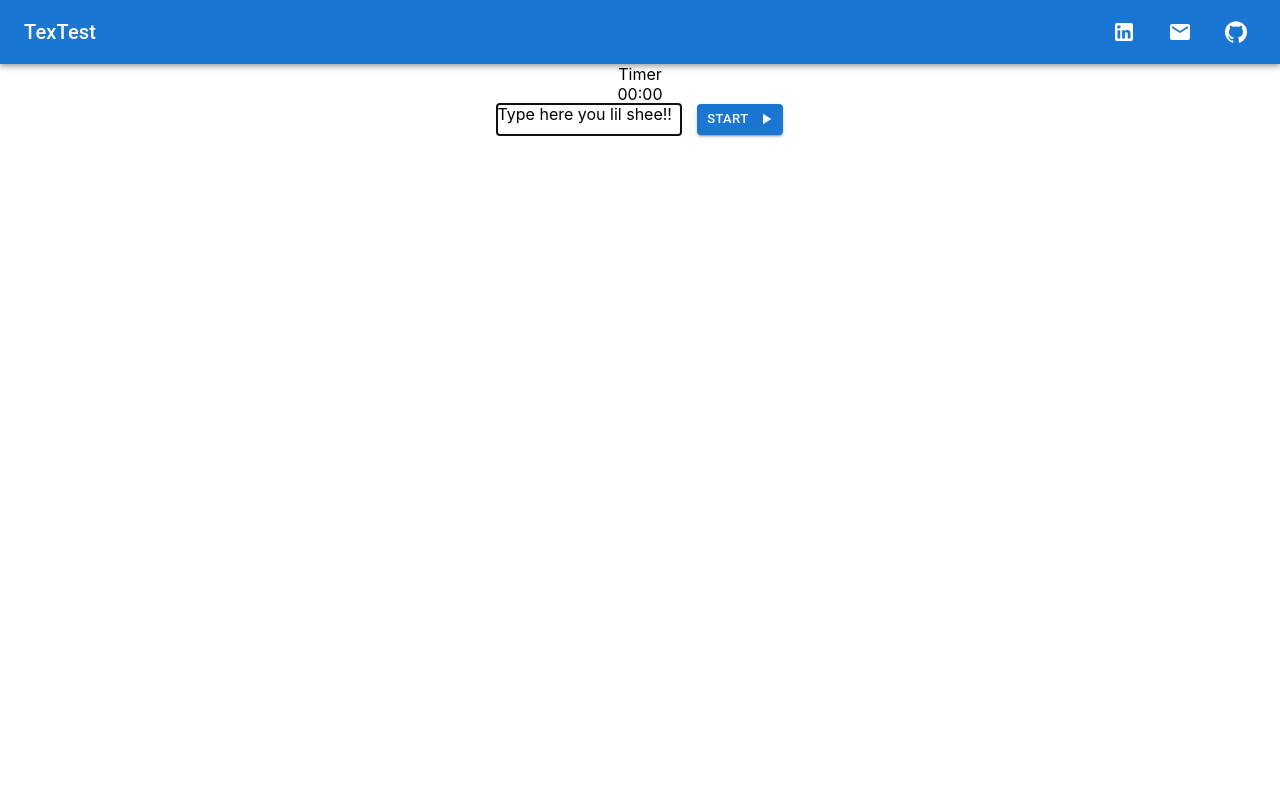
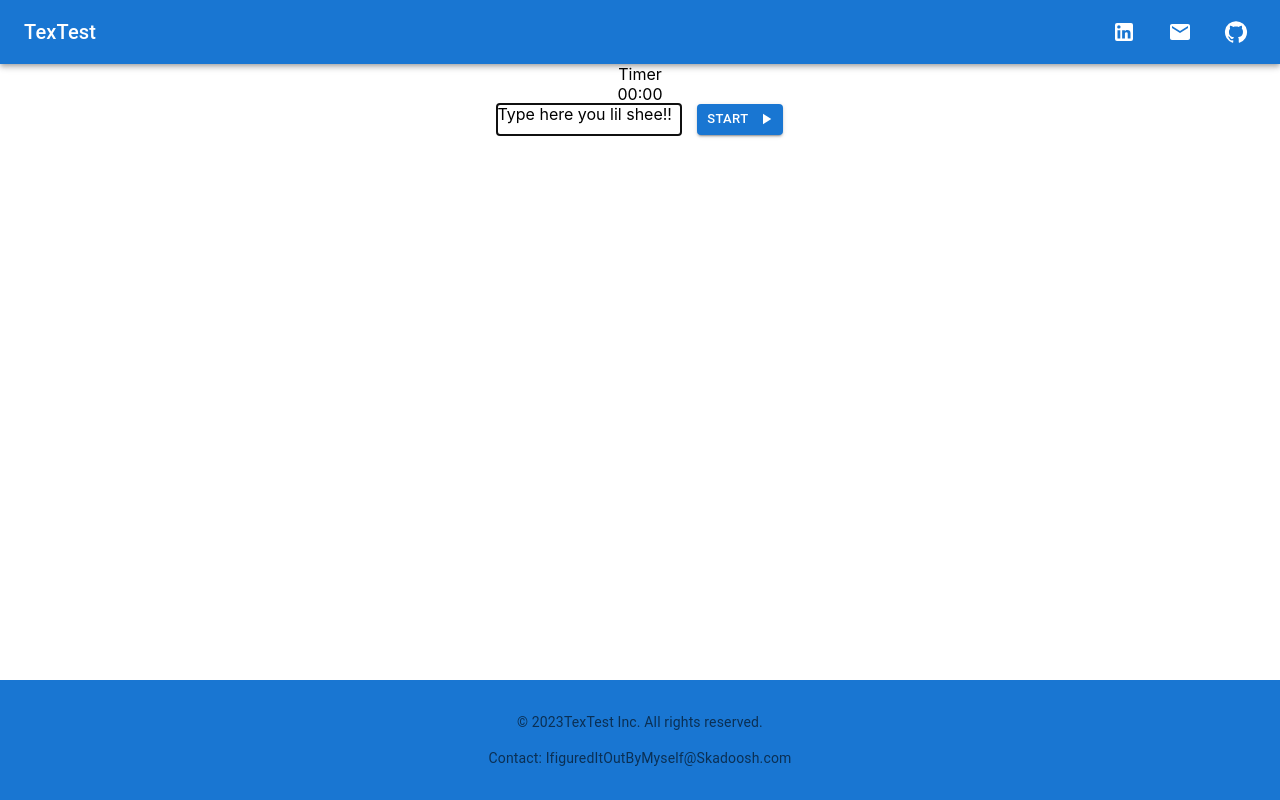
Before and after one commit to yaminiranga/typetest, a React (Create React App) app: page / in a window 1280 px wide. Built offline with nearby package versions, Linux system fonts and the light colour scheme.

Commit message:
footer impl

```diff
--- a/src/App.js
+++ b/src/App.js
@@ -6,7 +6,8 @@ import TypingTest from './components/Typetest';
 import { StartButton } from './components/StartButton';
 import { Timer } from './components/Timer';
 import { useState } from 'react';
-import { Stack } from '@mui/material'
+import { Stack, Typography } from '@mui/material'
+import { Footer } from './components/Footer';
 
 
 
@@ -19,13 +20,15 @@ function App() {
 
   const [isType, setIsType] = useState(false)
   return (
-    <div className="App">
+    <div className="App" style={{ marginBottom: '200px' }} >
       <NavBar></NavBar>
       <Timer isStart={isType && startbtn} ></Timer>
       <Stack spacing={2} direction={'row'} justifyContent={'center'}>
         <TypingArea onFocus={startbtn} setIsTyping={setIsType}></TypingArea>
         <StartButton toggle={toggleStartBtn} isStartBtn={startbtn}></StartButton>
       </Stack>
+      <Footer></Footer>
+
     </div >
   );
 }
--- /dev/null
+++ b/src/components/Footer.js
@@ -0,0 +1,37 @@
+import React from 'react'
+import Container from '@mui/material/Container';
+import Typography from '@mui/material/Typography';
+import Stack from '@mui/material/Stack';
+import '../css/MyCss.css' // add more css in case you need more hehe!
+
+export const Footer = () => {
+    return (
+        <footer >
+            <Container>
+                <Stack
+                    position={'fixed'}
+                    bottom={0}
+                    left={0}
+                    right={0}
+                    width={"100%"}
+                    spacing={2}
+                    alignItems="center"
+                    justifyContent="center"
+                    backgroundColor='#1976d2'
+                    sx={{ py: 4 }}>
+                    <Typography
+                        variant="body2"
+                        color="textSecondary">
+                        © {new Date().getFullYear()}
+                        TexTest Inc. All rights reserved.
+                    </Typography>
+                    <Typography
+                        variant="body2"
+                        color="textSecondary">
+                        Contact: IfiguredItOutByMyself@Skadoosh.com
+                    </Typography>
+                </Stack>
+            </Container>
+        </footer>
+    )
+}
--- a/src/components/NavBar.js
+++ b/src/components/NavBar.js
@@ -65,10 +65,12 @@ export const NavBar = () => {
                     </Stack >
                 </Hidden>
 
-                <Hidden smUp>
-                    <IconButton onClick={() => setDrawerOpen(true)}>
-                        <MenuIcon />
-                    </IconButton>
+                <Hidden smUp >
+                    {!drawerOpen &&
+                        (<IconButton onClick={() => setDrawerOpen(true)} >
+                            <MenuIcon />
+                        </IconButton>
+                        )}
                 </Hidden>
             </Toolbar>
             <SwipeableDrawer
@@ -91,16 +93,22 @@ export const NavBar = () => {
                         href={linkedinLink}>
                         <LinkedInIcon />
                     </IconButton>
+                    <Divider />
+
                     <IconButton
                         color='inherit'
                         href={`mailto:${emailId}`} >
                         <EmailIcon />
                     </IconButton>
+                    <Divider />
+
                     <IconButton
                         color='inherit'
                         href={githubLink}>
                         <GitHubIcon />
                     </IconButton>
+                    <Divider />
+
                 </Stack >
             </SwipeableDrawer>
         </AppBar >
--- /dev/null
+++ b/src/css/MyCss.css
@@ -0,0 +1,8 @@
+.main-footer {
+    color: white;
+    background-color: #1976d2;
+    padding-top: 3em;
+    position: relative;
+    bottom: 0;
+    width: 100%;
+}
```
Also changed, not shown: src/TextFiles/sample.txt (added).
